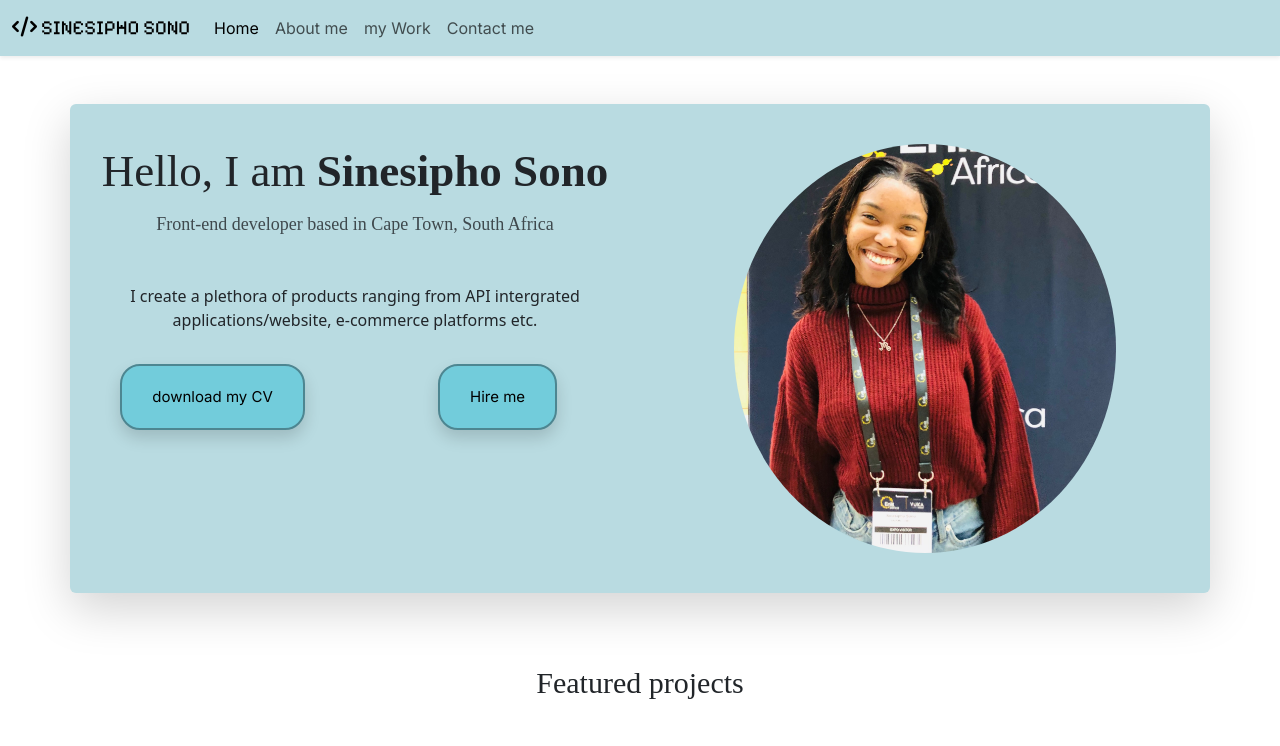
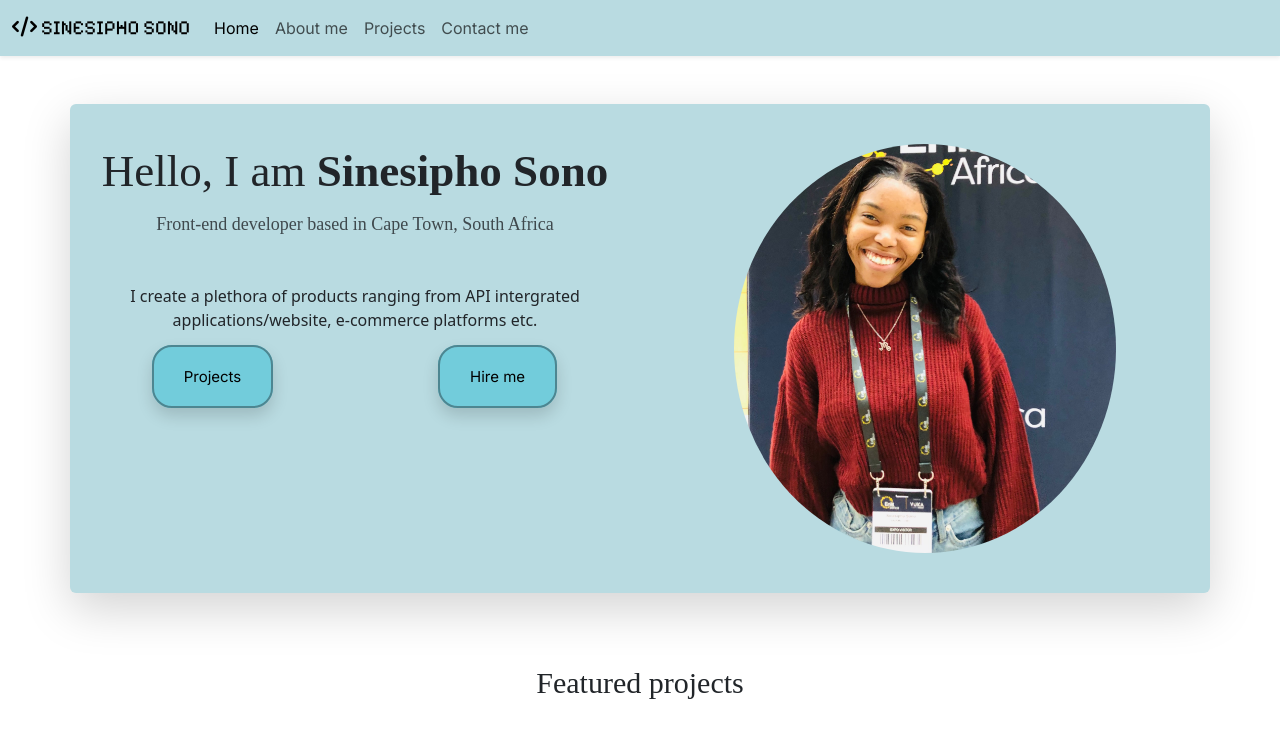
Before and after one commit to Sinesipho-Sono/my-portfolio, a plain HTML site: page index.html in a window 1280 px wide. Shown: the top 746 px of the page. Drawn offline with nearby package versions, Linux system fonts and the light colour scheme; a web font is replaced by a local one.

Commit message:
updated link name

```diff
--- a/index.html
+++ b/index.html
@@ -50,7 +50,7 @@
             <div class="navbar-nav">
               <a class="nav-link active" aria-current="page" href="/">Home </a>
                <a class="nav-link" href="/about.html">About me </a>
-              <a class="nav-link" href="/mywork.html">my Work</a>
+              <a class="nav-link" href="/mywork.html">Projects</a>
               <a class="nav-link" href="/contact-me.html">Contact me</a>
             </div>
           </div>
@@ -77,14 +77,14 @@
               </p>
               <div class="row text-center justify-content-between">
                 <div class="col-sm-6 mt-3">
-                  <button type="button" class="buttons shadow buttons-homepage">
-                    download my CV
-                  </button>
+                  <a  href="/mywork.html" class="buttons shadow buttons-homepage">
+                    Projects
+                  </a>
                 </div>
                 <div class="col-sm-6 mt-3">
-                  <button type="button" class="buttons shadow buttons-homepage">
+                  <a href="/contact-me.html" class="buttons shadow buttons-homepage">
                     Hire me
-                  </button>
+                  </a>
                 </div>
               </div>
             </div>
```
Also changed, not shown: about.html (+1 -1 lines), contact-me.html (+1 -1 lines), mywork.html (+1 -1 lines).
